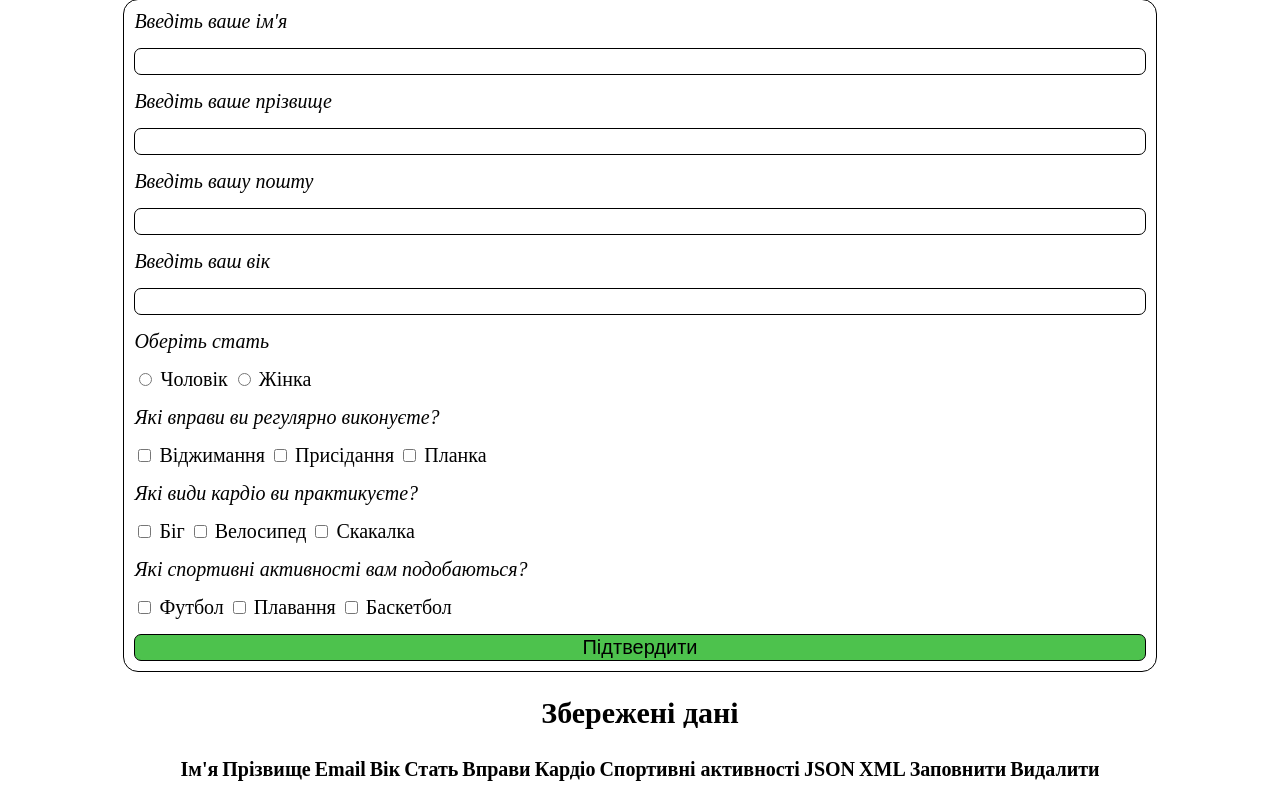
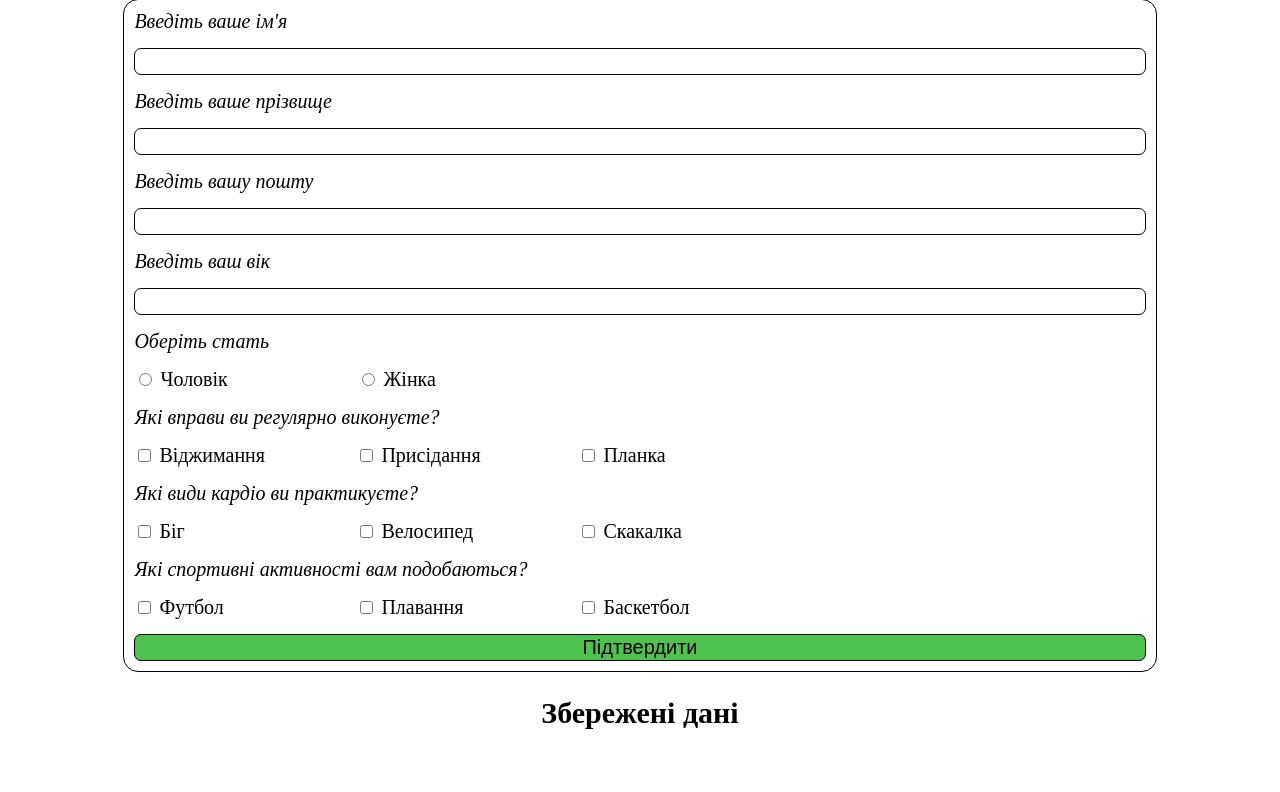
Before and after one commit to SkorpikFeed/Internet-Programming, a PHP site: page / in a window 1280 px wide. Shown: the part 152-944 px from the top of the page. After the commit the page ends 881 px from the top, so only its background shows below. Run offline with PHP 8.4, Linux system fonts and the light colour scheme; lists and menus that the app fills with data are empty.

Commit message:
Update table display settings and enhance styling for saved data in the physical examination form

```diff
--- a/Lab-4/Part-2/index.html
+++ b/Lab-4/Part-2/index.html
@@ -63,7 +63,7 @@
       <input type="submit" value="Підтвердити" id="submit" />
     </form>
     <h2>Збережені дані</h2>
-    <table id="table">
+    <table id="table" style="display: none">
       <thead>
         <tr>
           <th>Ім'я</th>
@@ -73,29 +73,15 @@
           <th>Стать</th>
           <th>Вправи</th>
           <th>Кардіо</th>
-          <th>Спортивні активності</th>
+          <th>Активності</th>
           <th>JSON</th>
           <th>XML</th>
           <th>Заповнити</th>
-          <th>Видалити</th>
+          <th class="last">Видалити</th>
         </tr>
       </thead>
-
-      <!-- <tr>
-        <td>${data.name}</td>
-        <td>${data.surname}</td>
-        <td>${data.email}</td>
-        <td>${data.age}</td>
-        <td>${data.gender}</td>
-        <td>${getSelectedOptions(data.exercises)}</td>
-        <td>${getSelectedOptions(data.cardio)}</td>
-        <td>${getSelectedOptions(data.sports)}</td>
-        <td><button onclick="exportXML('${data.id}')">Експортувати XML</button></td>
-        <td><button onclick="fillForm('${data.id}')">Заповнити форму</button></td>
-        <td><button onclick="deleteData('${data.id}')">Видалити</button></td>
-      </tr> -->
+      <tbody id="result"></tbody>
     </table>
-    <div id="savedData"></div>
   </body>
   <script src="script.js"></script>
 </html>
--- a/Lab-4/Part-2/style.css
+++ b/Lab-4/Part-2/style.css
@@ -29,3 +29,34 @@ form > label {
 #submit {
   background-color: rgb(77, 194, 77);
 }
+
+table {
+  font-size: 15px;
+  width: 82%;
+  padding: 10px;
+  border: 1px solid;
+  border-radius: 15px;
+}
+
+th,
+td {
+  text-align: left;
+  border-collapse: collapse;
+  border-right: 1px solid;
+  padding: 3px;
+  border-collapse: collapse;
+}
+
+.last {
+  border-right: none;
+}
+
+tbody button {
+  border-radius: 5px;
+  border: 1px solid;
+  width: 100%;
+}
+div label {
+  width: 15vw;
+  display: inline-block;
+}
```
